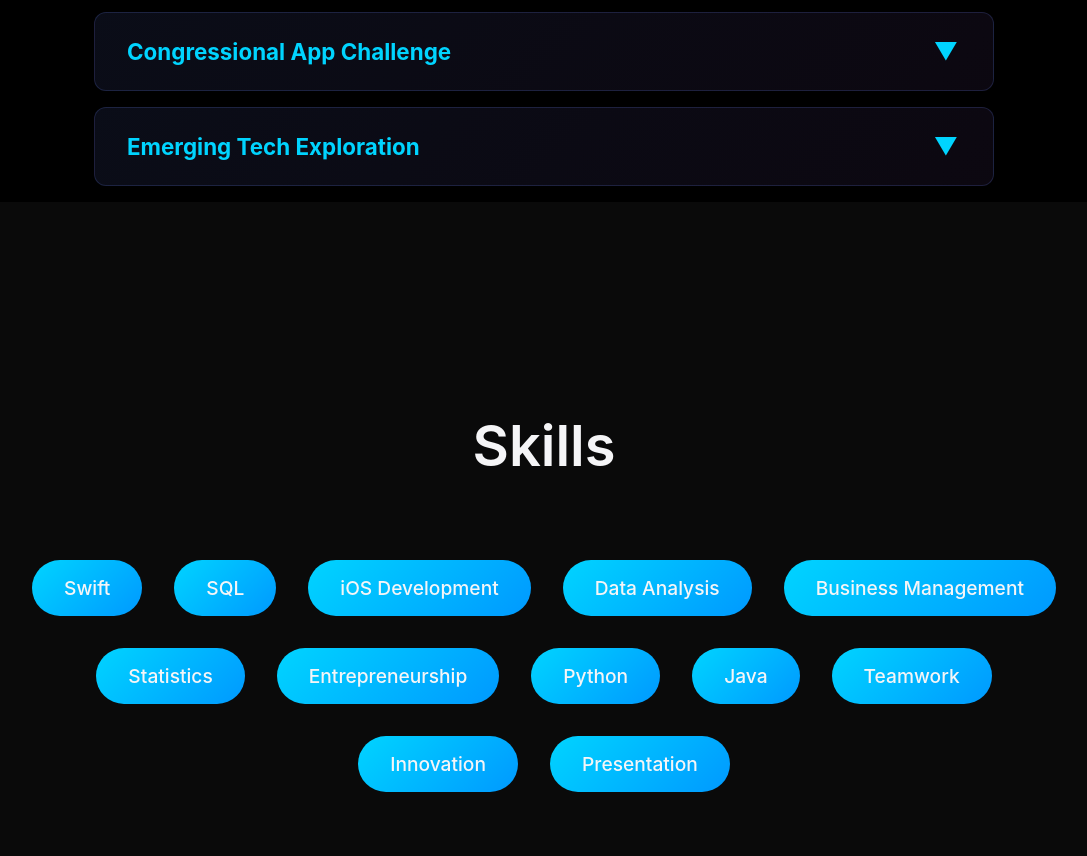
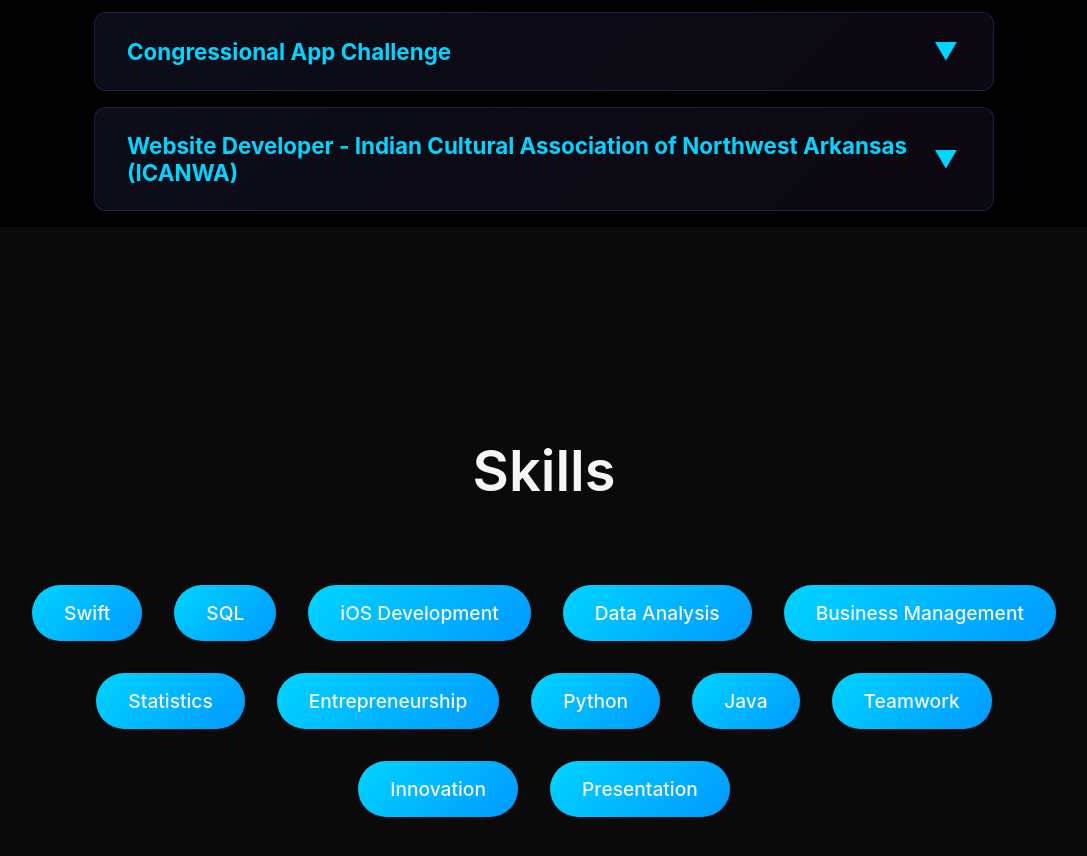
Before and after one commit to Kanishksasi/KanishkPortfolio, a plain HTML site: page index.html in a window 1280 px wide. Shown: the part 4402-5258 px from the top of the page, without its empty margins (96-1183 px from the left). Drawn offline with Linux system fonts and the light colour scheme.

Commit message:
Update index.html

```diff
--- a/index.html
+++ b/index.html
@@ -1136,16 +1136,15 @@
             <div class="project-item">
                 <div class="project-header">
                     <div class="project-title">
-                        <h3>Emerging Tech Exploration</h3>
+                        <h3>Website Developer - Indian Cultural Association of Northwest Arkansas (ICANWA)</h3>
                     </div>
                     <div class="project-toggle">▼</div>
                 </div>
                 <div class="project-content">
-                    <p class="project-description">Continuously exploring emerging technologies including blockchain, machine learning, and IoT applications. Building prototypes and proof-of-concepts in various domains.</p>
+                    <p class="project-description">Built a production-ready minimum viable product (MVP) website to support the organization’s online presence and information-sharing needs. Designed a reusable website structure to support future updates and iterations. Trained stakeholders on website deployment, content updates, and basic maintenance workflows.</p>
                     <div class="project-tags">
-                        <span class="project-tag">Blockchain</span>
-                        <span class="project-tag">Machine Learning</span>
-                        <span class="project-tag">IoT</span>
+                        <span class="project-tag">Website Development</span>
+                        <span class="project-tag">Presentation</span>
                     </div>
                 </div>
             </div>
```
